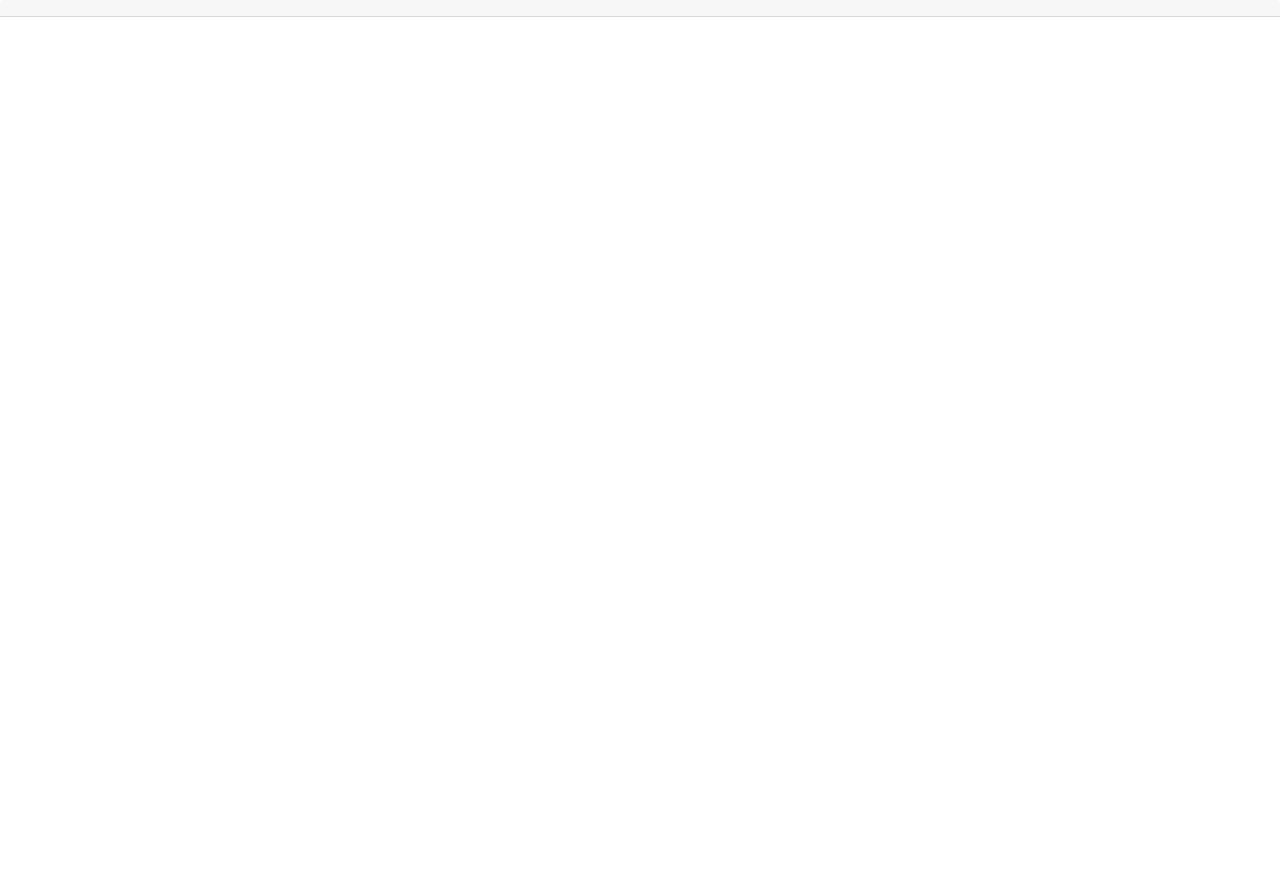
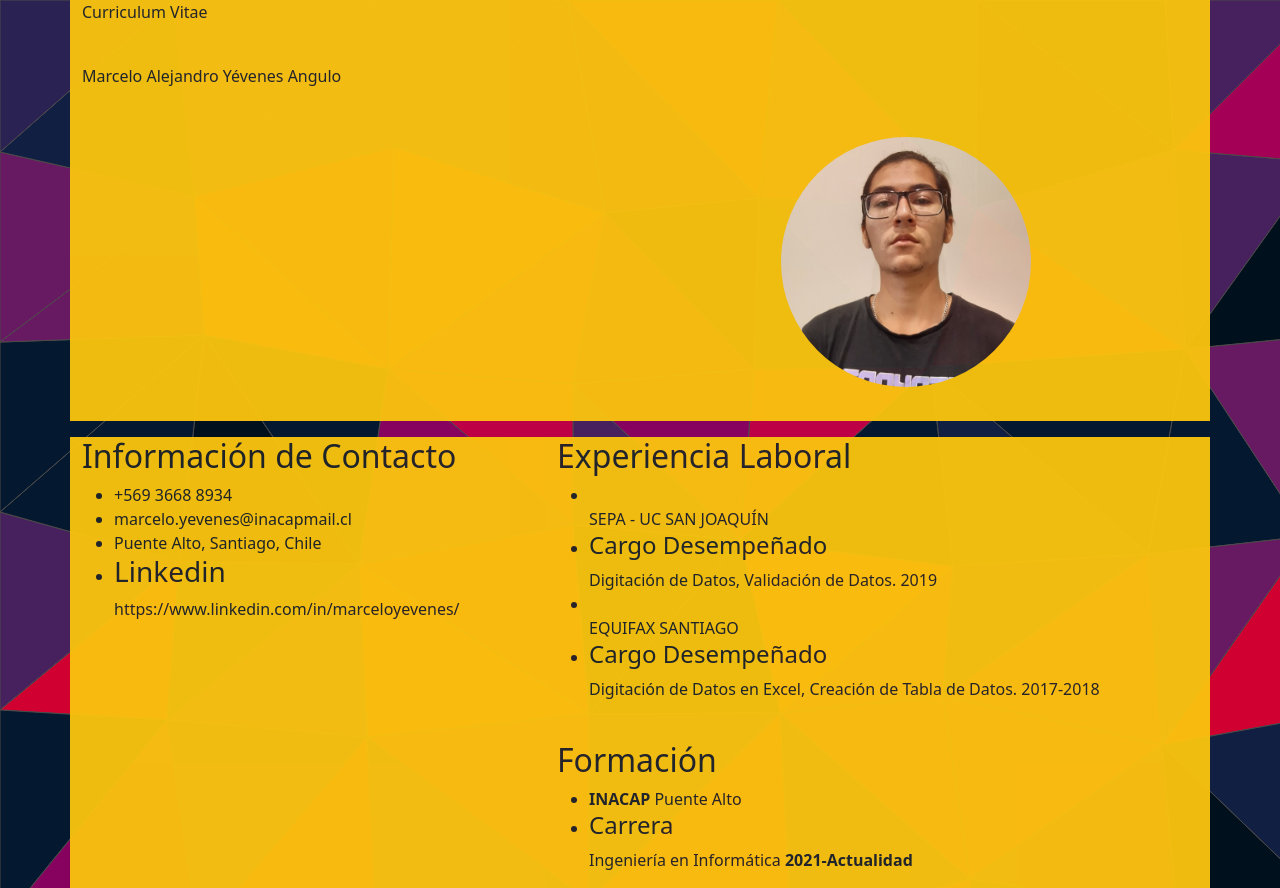
Before and after one commit to pikadeveloper/cvbootstrap5, a plain HTML site: page index.html in a window 1280 px wide. Before the commit the page ends 800 px from the top, so only its background shows below. Drawn offline with nearby package versions, Linux system fonts and the light colour scheme.

Commit message:
Maquetado v1.0

```diff
--- a/index.html
+++ b/index.html
@@ -6,16 +6,76 @@
     <meta name="viewport" content="width=device-width, initial-scale=1.0">
     <title>Document</title>
     <link href="https://cdn.jsdelivr.net/npm/bootstrap@5.1.3/dist/css/bootstrap.min.css" rel="stylesheet" integrity="sha384-1BmE4kWBq78iYhFldvKuhfTAU6auU8tT94WrHftjDbrCEXSU1oBoqyl2QvZ6jIW3" crossorigin="anonymous">
-    <script src="https://cdn.jsdelivr.net/npm/bootstrap@5.1.3/dist/js/bootstrap.bundle.min.js" integrity="sha384-ka7Sk0Gln4gmtz2MlQnikT1wXgYsOg+OMhuP+IlRH9sENBO0LRn5q+8nbTov4+1p" crossorigin="anonymous"></script>
+    <link rel="stylesheet" type="text/css" href="recursos/index.css">
 </head>
 <body>
-    <section class="row ">
-        <div class="col-4 col-sm-12">
-        <header class="card-header"></header>
-        </div>
-        <div class="col-md-8 col-sm-12"></div>
-        <div class="col-4"></div>
-
-    </section>
+    <div class="container mx-auto">
+        <section class="row ">
+            <header class="col-xs-12 ">
+            <!--<header class="card-header"> -->
+                <p class="pc">Curriculum Vitae</p>
+                <br>
+                <p class="pc">Marcelo Alejandro Yévenes Angulo</p>
+                <img id="foto" src="recursos/img/profile.png" alt="profile photo">
+            </header>
+            <aside class="col-md-5 mt-3">
+                <h2>Información de Contacto</h2>
+                <ul>
+                    <li>
+                        <span class="texto">+569 3668 8934</span>
+                    </li>
+                    <li>
+                        <span class="texto">marcelo.yevenes@inacapmail.cl</span>
+                    </li>
+                    <li>
+                        <span class="texto">Puente Alto, Santiago, Chile</span>
+                    </li>
+                    <li>
+                        <h3>Linkedin</h3>
+                        <span class="texto">https://www.linkedin.com/in/marceloyevenes/</span>
+                    </li>
+                </ul>
+            </aside>
+            <menu class="col-md-7 mt-3">
+                <h2>Experiencia Laboral</h2>
+                <ul>
+                    <li>
+                        <br>
+                        <span class="texto">SEPA - UC</span>
+                        <span class="texto">SAN JOAQUÍN</span>
+                    </li>
+                    <li>
+                        <h4>Cargo Desempeñado</h4>
+                        <span class="texto">Digitación de Datos, Validación de Datos.</span>
+                        <span>2019</span>
+                    </li>
+                    <li>
+                        <br>
+                        <span class="texto">EQUIFAX</span>
+                        <span class="texto">SANTIAGO</span>
+                    </li>
+                    <li>
+                        <h4>Cargo Desempeñado</h4>
+                        <span class="texto">Digitación de Datos en Excel, Creación de Tabla de Datos.</span>
+                        <span>2017-2018</span>
+                    </li>
+                </ul>
+                <br>
+                <h2>Formación</h2>
+                <ul>
+                    <li>
+                        <b class="texto">INACAP</b>
+                        <span class="texto">Puente Alto</span>
+                    </li>
+                    <li>
+                        <h4>Carrera</h4>
+                        <span class="texto">Ingeniería en Informática</span>
+                        <b> 2021-Actualidad</b>
+                    </li>
+                </ul>
+            </menu>
+        </section>
+    </div>
+    <script src="https://cdn.jsdelivr.net/npm/bootstrap@5.1.3/dist/js/bootstrap.bundle.min.js" integrity="sha384-ka7Sk0Gln4gmtz2MlQnikT1wXgYsOg+OMhuP+IlRH9sENBO0LRn5q+8nbTov4+1p" crossorigin="anonymous"></script>
 </body>
 </html>
--- /dev/null
+++ b/recursos/index.css
@@ -0,0 +1,30 @@
+@import url('https://fonts.googleapis.com/css2?family=Inter:wght@300&display=swap');
+@import url('https://fonts.googleapis.com/css2?family=Source+Sans+Pro&display=swap');
+* {
+    margin: 0px;
+    padding: 0px
+}
+
+body{
+    background: url(img/background.svg);
+}
+#foto{
+    width: 250px;
+    margin: 3%;
+    margin-right: 15%;
+    float: right;
+    border-right: 300px;
+    border-radius: 500%;
+}
+header{
+    background-color: #fbc50e;
+    opacity: 0.95;
+}
+aside{
+    background-color: #fbc50e;
+    opacity: 0.95;
+}
+menu{
+    background-color: #fbc50e;
+    opacity: 0.95;
+}
```
Also changed, not shown: recursos/img/background.svg (added), recursos/img/profile.png (added).
